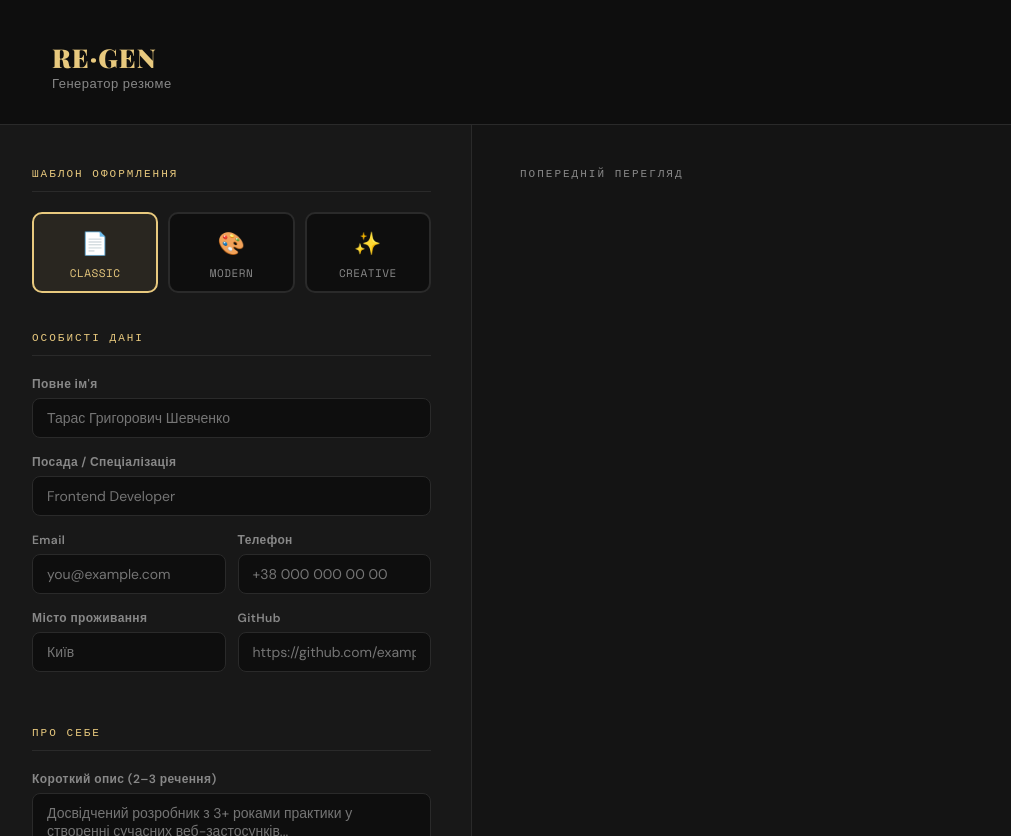
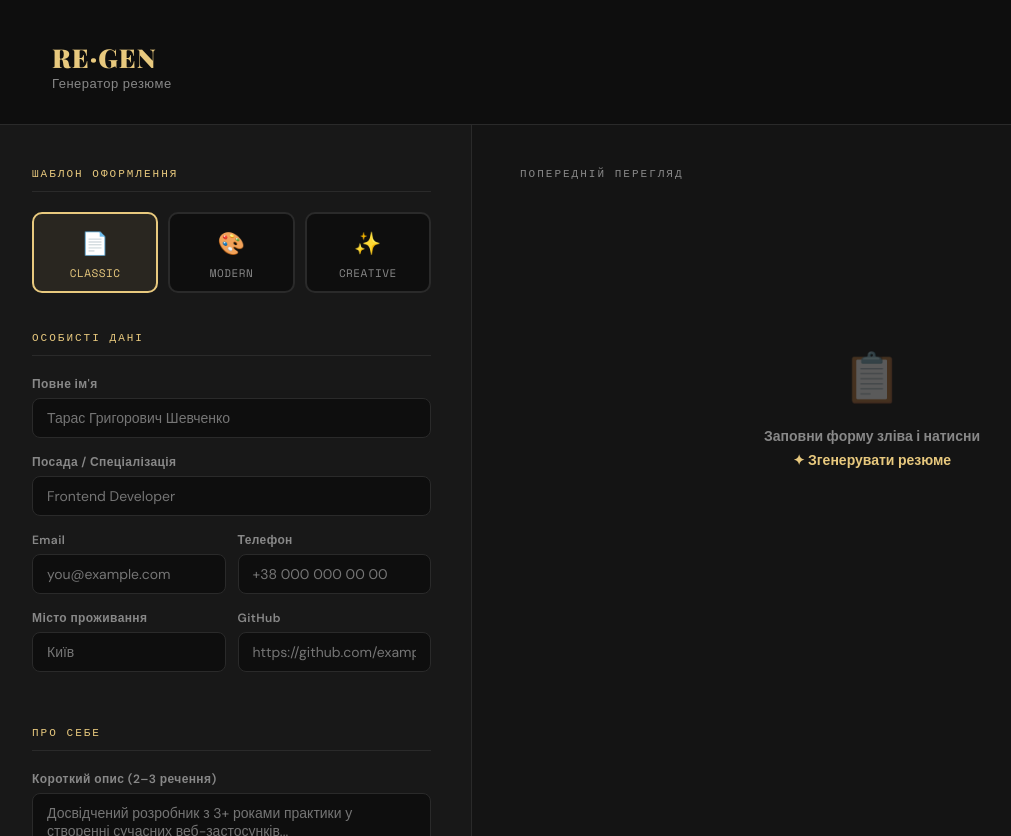
Before and after one commit to vanyadzygman/RE-GEN, a website built with Vite: page index.html in a window 1280 px wide. Shown: the whole page, without its empty margins (8-1019 px from the left). Built offline with nearby package versions, Linux system fonts and the light colour scheme.

Commit message:
update preview section

```diff
--- a/src/components/main/preview.ts
+++ b/src/components/main/preview.ts
@@ -3,5 +3,13 @@ export function getReviewHTML() {
         <div class="preview-toolbar">
             <span class="preview-label">Попередній перегляд</span>
         </div>
+
+        <div class="preview-state">
+            <div class="preview-icon">📋</div>
+            <div class="preview-text">
+                <h4>Заповни форму зліва і натисни</h4>
+                <strong style="color: #e8c97e">✦ Згенерувати резюме</strong>
+            </div>
+        </div>
     `;
 }
--- a/src/styles/preview.scss
+++ b/src/styles/preview.scss
@@ -18,3 +18,16 @@
     text-transform: uppercase;
     color: #888;
 }
+
+.preview-state {
+  display: flex;
+  flex-direction: column;
+  align-items: center;
+  justify-content: center;
+  min-height: 400px;
+  color: #888;
+  text-align: center;
+  gap: 16px;
+}
+.preview-icon { font-size: 48px; opacity: .3; }
+.preview-text { font-size: 14px; line-height: 1.7; }
```
